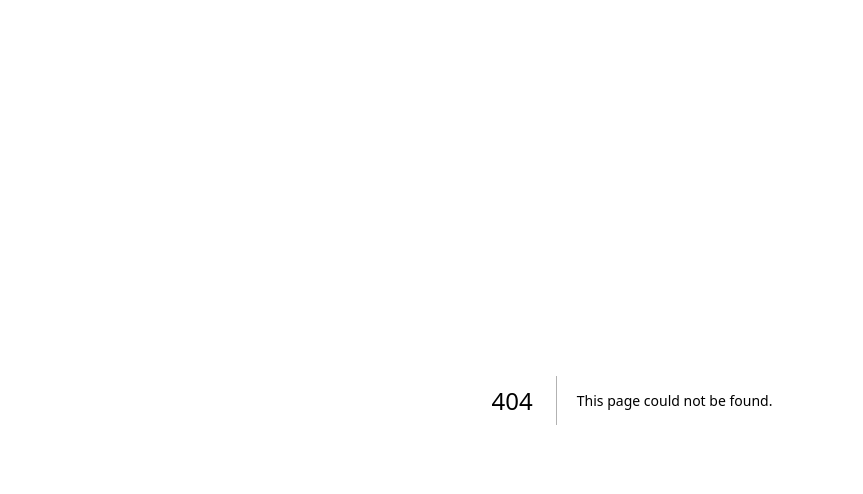
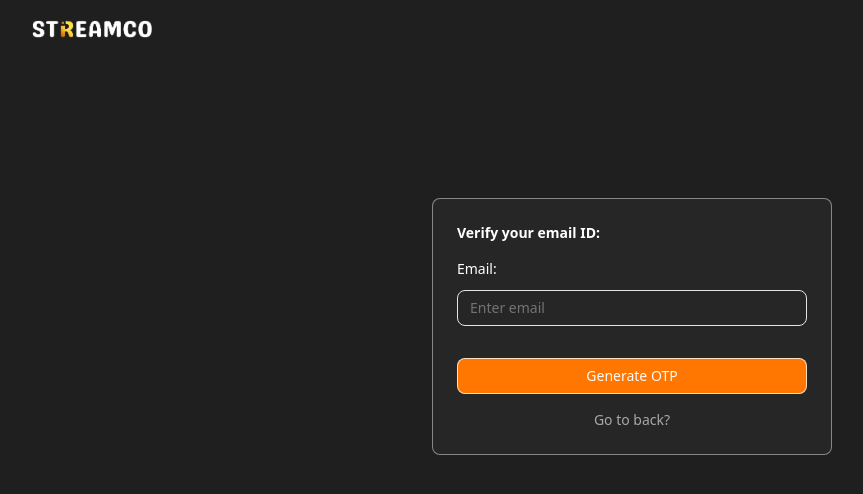
Before and after one commit to JeesVincent0/streamco-frontend, a Next.js app: page /forgot-password in a window 1280 px wide. Before the commit this address had no page. Shown: the top 494 px of the page, without its empty margins (8-871 px from the left). Built offline with nearby package versions, Linux system fonts and the light colour scheme.

Commit message:
feat(auth): email verifcation page for otp generation added

```diff
--- /dev/null
+++ b/app/(auth)/forgot-password/page.tsx
@@ -0,0 +1,12 @@
+import EmailVerification from "@/components/organisms/auth/EmailVerification";
+import AuthTemplate from "@/components/templates/AuthTemplate";
+
+const VerifyEmailPage = () => {
+  return (
+    <AuthTemplate>
+      <EmailVerification />
+    </AuthTemplate>
+  );
+};
+
+export default VerifyEmailPage;
--- /dev/null
+++ b/app/(auth)/forgot-password/reset/page.tsx
@@ -0,0 +1,7 @@
+import React from "react";
+
+const ResetPasswordPage = () => {
+  return <div>Reset passowrd</div>;
+};
+
+export default ResetPasswordPage;
--- /dev/null
+++ b/components/molecules/EmailVerificationForm.tsx
@@ -0,0 +1,87 @@
+"use client";
+
+import { emailVerificationSchema } from "@/features/auth/validators/email-verification-schema.validator";
+import { zodResolver } from "@hookform/resolvers/zod";
+import { AxiosError } from "axios";
+import { useState } from "react";
+import { useForm } from "react-hook-form";
+import ShInput from "../atoms/ShInput";
+import ShButton from "../atoms/ShButton";
+import { Spinner } from "../ui/spinner";
+import { useRouter } from "next/navigation";
+import { generateOtpApi } from "@/features/auth/api/generate-otp.api";
+
+const EmailVerificationForm = () => {
+  const [errorMessage, setErrorMessage] = useState("");
+  const router = useRouter();
+
+  const {
+    register,
+    handleSubmit,
+    formState: { errors, isSubmitting },
+  } = useForm({ resolver: zodResolver(emailVerificationSchema) });
+
+  const handleGoBack = () => router.back();
+
+  const handleOnSubmit = async (data: { email: string }) => {
+    try {
+      const response = await generateOtpApi(data);
+      if (response.status === "success") {
+        localStorage.setItem("id", response.data.id);
+        router.push("/otp-verification");
+      }
+    } catch (error) {
+      const axiosError = error as AxiosError<{ message: string }>;
+      const data = axiosError.response?.data;
+
+      setErrorMessage(data?.message || "Somthing wend wrong");
+    }
+  };
+
+  return (
+    <form
+      onSubmit={handleSubmit(handleOnSubmit)}
+      className="flex flex-col items-center gap-4 bg-white/3 p-4 md:p-6 w-full  mx-auto rounded-md border border-white/45"
+    >
+      <div className="w-full text-sm font-semibold text-center md:text-left">
+        <p>
+          Verify your email ID:
+          <span className="text-red-400 text-sm">
+            {errorMessage ? errorMessage : ""}
+          </span>
+        </p>
+      </div>
+
+      <ShInput
+        error={errors.email?.message}
+        label="Email"
+        placeholder="Enter email"
+        type="text"
+        name="email"
+        register={register}
+        htmlFor="input-email"
+      />
+
+      <div className="w-full mt-1">
+        <ShButton disabled={isSubmitting}>
+          {isSubmitting ? (
+            <>
+              <Spinner data-icon="inline-start" />
+              Generating...
+            </>
+          ) : (
+            "Generate OTP"
+          )}
+        </ShButton>
+      </div>
+      <button
+        onClick={handleGoBack}
+        className="text-sm text-white/60 hover:text-white/80 hover:underline"
+      >
+        Go to back?
+      </button>
+    </form>
+  );
+};
+
+export default EmailVerificationForm;
--- /dev/null
+++ b/components/organisms/auth/EmailVerification.tsx
@@ -0,0 +1,11 @@
+import EmailVerificationForm from "@/components/molecules/EmailVerificationForm";
+
+const EmailVerification = () => {
+  return (
+    <div className="flex flex-col  items-center w-100 gap-3 mt-30">
+      <EmailVerificationForm />
+    </div>
+  );
+};
+
+export default EmailVerification;
--- a/components/organisms/auth/OtpVerificationForm.tsx
+++ b/components/organisms/auth/OtpVerificationForm.tsx
@@ -1,6 +1,5 @@
 "use client";
 
-import Link from "next/link";
 import InputField from "@/components/atoms/InputField";
 import SubmitButton from "@/components/atoms/SubmitButton";
 import { otpVerificationSchema } from "@/features/auth/validators/otp-verification.validator";
@@ -8,12 +7,10 @@ import { zodResolver } from "@hookform/resolvers/zod";
 import { useState, useEffect } from "react";
 import { useForm } from "react-hook-form";
 import { otpVerificationApi } from "@/features/auth/api/otp-verification.api";
-import axios, { AxiosError } from "axios";
+import { AxiosError } from "axios";
 import { useRouter } from "next/navigation";
 import { getOtpTimerApi } from "@/features/auth/api/get-otp-timer.api";
 import { resendOtpApi } from "@/features/auth/api/resend-otp.api";
-import { string } from "zod";
-// import { resendOtpApi } from "@/features/auth/api/resend-otp.api";
 
 const OtpVerificationForm = () => {
   const [ServerErrorMessage, SetServerErrorMessage] = useState("");
@@ -24,6 +21,8 @@ const OtpVerificationForm = () => {
   });
 
   const router = useRouter();
+
+  const handleGoBack = () => router.back();
 
   const {
     register,
@@ -192,12 +191,12 @@ const OtpVerificationForm = () => {
             text={"Verify OTP"}
           />
 
-          <Link
+          <button
+            onClick={handleGoBack}
             className="text-sm text-white/60 hover:text-white/80 hover:underline"
-            href={"/signup"}
           >
-            Back to Signup page ?
-          </Link>
+            Go to back?
+          </button>
         </form>
       )}
     </div>
--- /dev/null
+++ b/features/auth/api/generate-otp.api.ts
@@ -0,0 +1,10 @@
+import axios from "axios";
+
+export const generateOtpApi = async (data: { email: string }) => {
+  const response = await axios.post(
+    "http://localhost:3001/api/auth/generate-otp",
+    data,
+  );
+
+  return response.data;
+};
--- /dev/null
+++ b/features/auth/validators/email-verification-schema.validator.ts
@@ -0,0 +1,5 @@
+import { z } from "zod";
+
+export const emailVerificationSchema = z.object({
+  email: z.email("Enter valid email"),
+});
```
